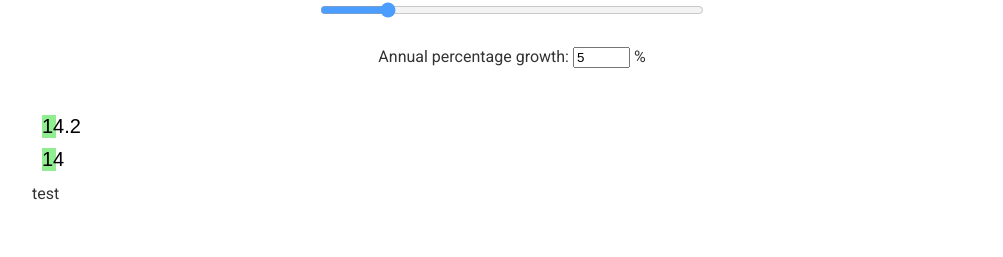
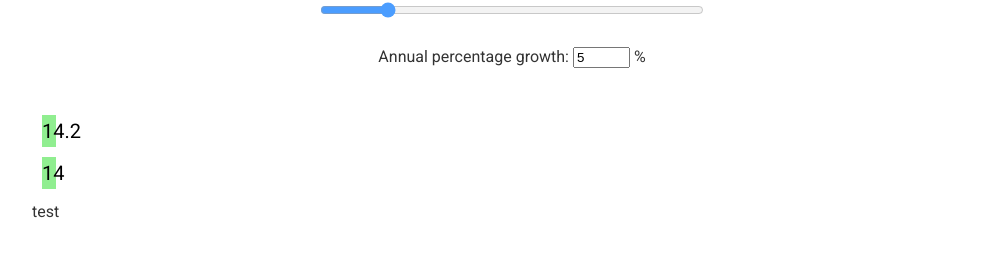
Before and after one commit to datainteractive/datainteractive.github.io, a Jekyll site: the page built from index.html, in a window 1280 px wide. Shown: the part 468-725 px from the top of the page, without its empty margins (128-1131 px from the left). Built offline with Jekyll 4.4.1, drawn with Linux system fonts in a browser that asks for light colours.

Commit message:
Update main.css

```diff
--- a/css/main.css
+++ b/css/main.css
@@ -40,7 +40,7 @@
 /* Bar graph settings ----------------------------------------------------*/
 
 .chart div {
-  font: 20px sans-serif;
+  font-size: 20px;
   background-color: lightgreen;
   text-align: left;
   margin: 10px;
```
